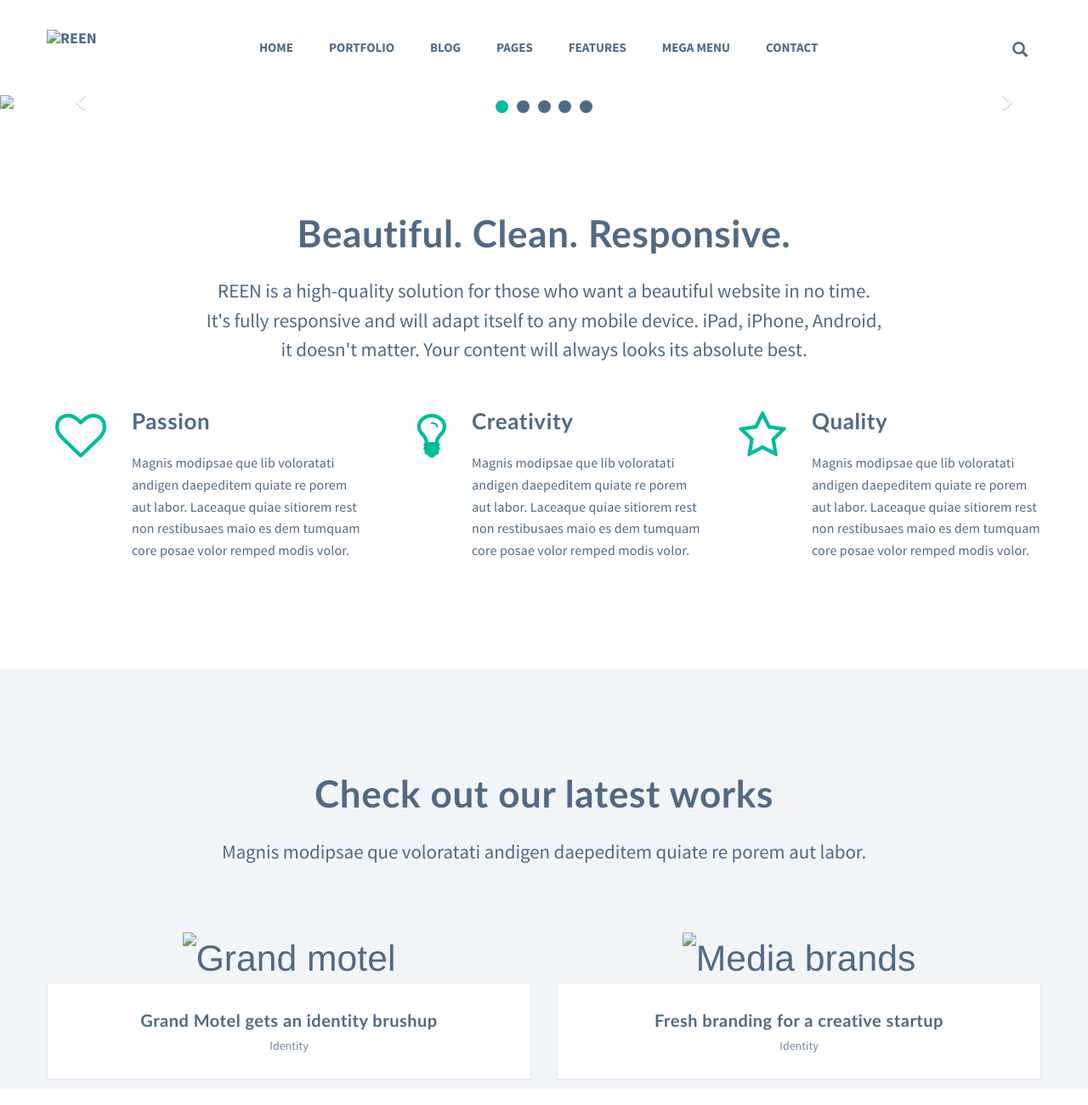
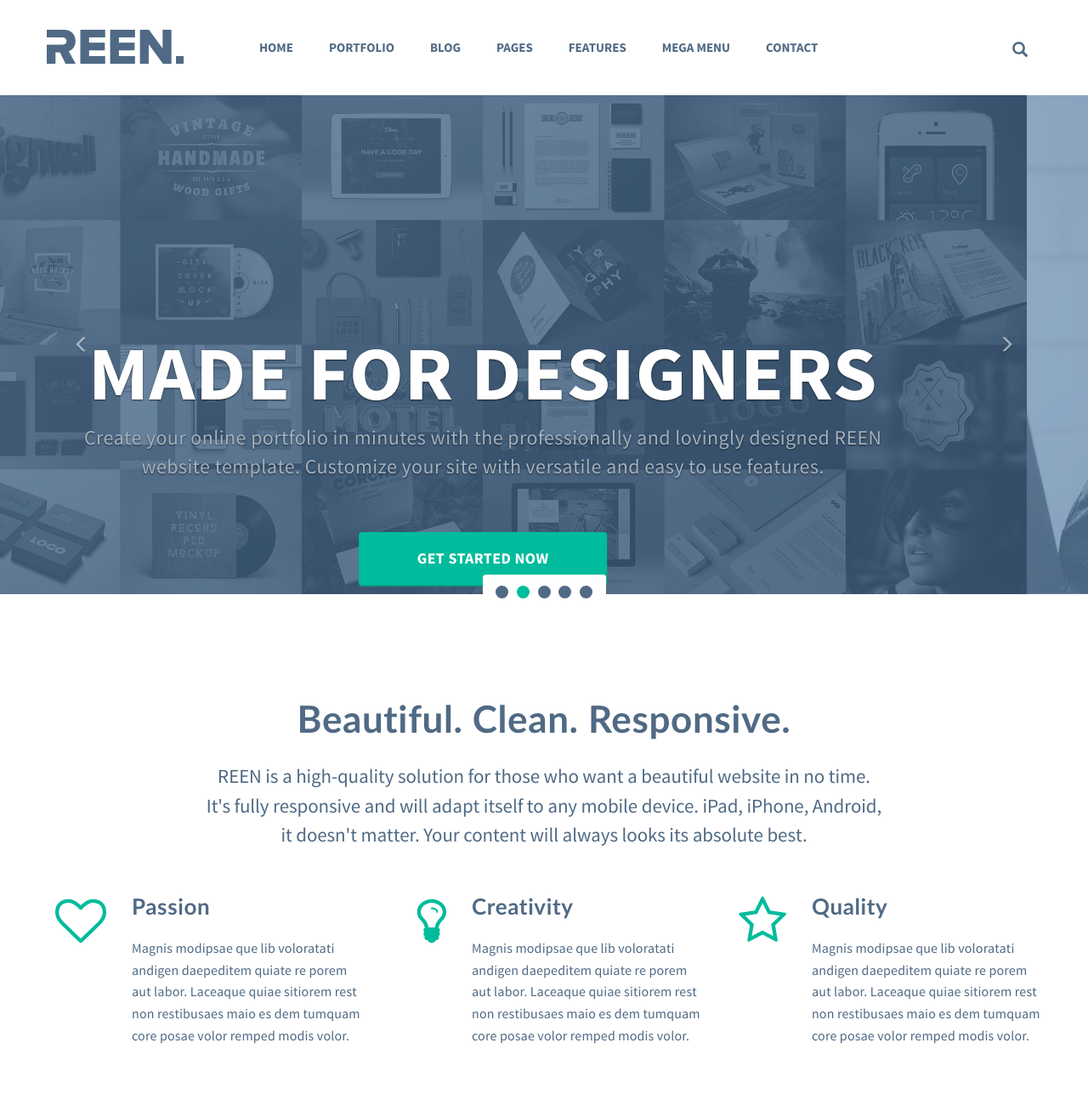
Before and after one commit to alidzm/css-frameworks, a plain HTML site: page index.html in a window 1280 px wide. Shown: the top 1300 px of the page at 85% size. Drawn offline with nearby package versions, Linux system fonts and the light colour scheme; the site is published under a folder, as on GitHub Pages, so addresses that start at the root find nothing.

Commit message:
css-frameworks/fix: fix path to img and js

```diff
--- a/index.html
+++ b/index.html
@@ -14,7 +14,7 @@
     <nav class="navbar navbar-default navbar-fixed-top">
       <div class="container">
         <div class="navbar-header">
-          <a href="#" class="navbar-brand"><img src="/img/logo.png" width="161" height="40" alt="REEN"/></a>
+          <a href="#" class="navbar-brand"><img src="img/logo.png" width="161" height="40" alt="REEN"/></a>
           <button class="navbar-toggle collapsed" data-toggle="collapse" data-target=".navHeaderCollapse">
             <span class="sr-only">Toggle navigation</span>
             <span class="icon-bar"></span>
@@ -62,7 +62,7 @@
       </ol>
       <div class="carousel-inner" role="listbox">
         <div class="item active">
-          <img src="/img/slide_1.jpg" alt="First slide"/>
+          <img src="img/slide_1.jpg" alt="First slide"/>
           <div class="carousel-caption">
             <h3><span>Made for Designers</span></h3>
             <p>Create your online portfolio in minutes with the professionally and lovingly designed REEN website template. Customize your site with versatile and easy to use features.</p>
@@ -70,16 +70,16 @@
           </div>
         </div>
         <div class="item">
-          <img src="/img/slide_2.jpg" alt="First slide"/>
+          <img src="img/slide_2.jpg" alt="First slide"/>
         </div>
         <div class="item">
-          <img src="/img/slide_3.jpg" alt="First slide"/>
+          <img src="img/slide_3.jpg" alt="First slide"/>
         </div>
         <div class="item">
-          <img src="/img/slide_4.jpg" alt="First slide"/>
+          <img src="img/slide_4.jpg" alt="First slide"/>
         </div>
         <div class="item">
-          <img src="/img/slide_5.jpg" alt="First slide"/>
+          <img src="img/slide_5.jpg" alt="First slide"/>
         </div>
       </div>
       <!-- Left and right controls -->
@@ -141,7 +141,7 @@
           <li class="media col-md-6 main-block-col">
             <div class="hover-block">
               <a class="overlay" href="">+</a>
-              <a href="#"><img class="img-fluid" src="/img/prod_1.jpg" alt="Grand motel"/></a>
+              <a href="#"><img class="img-fluid" src="img/prod_1.jpg" alt="Grand motel"/></a>
             </div>
             <div class="white-background text-center">
               <a href="#"><h6 class="card-title">Grand Motel gets an identity brushup</h6></a>
@@ -151,7 +151,7 @@
           <li class="media col-md-6 main-block-col">
             <div class="hover-block">
               <a class="overlay" href="">+</a>
-              <a href="#"><img class="img-fluid" src="/img/prod_2.jpg" alt="Media brands"/></a>
+              <a href="#"><img class="img-fluid" src="img/prod_2.jpg" alt="Media brands"/></a>
             </div>
             <div class="white-background text-center">
               <a href="#"><h6 class="card-title">Fresh branding for a creative startup</h6></a>
@@ -161,8 +161,8 @@
         </ul>
       </div>
     </div>
-    <script src="/js/jquery-3.2.1.min.js"></script>
-    <script src="/js/bootstrap.min.js"></script>
-    <script src="/js/index.js"></script>
+    <script src="js/jquery-3.2.1.min.js"></script>
+    <script src="js/bootstrap.min.js"></script>
+    <script src="js/index.js"></script>
   </body>
 </html>
```
